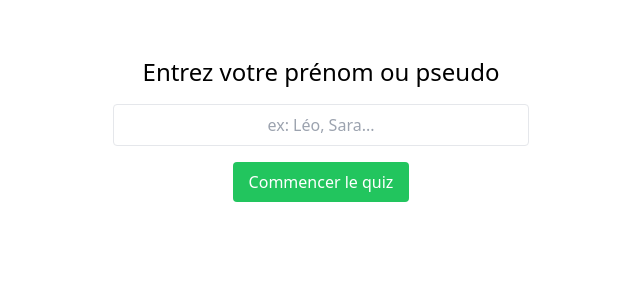
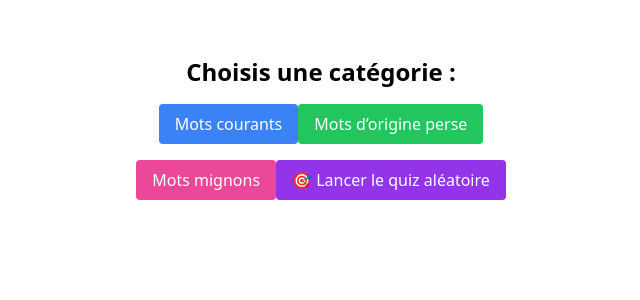
Before and after one commit to salmasamiei/farsi-fun-quiz, a React (Vite) app: page / in a window 1280 px wide. Shown: the top 300 px of the page, without its empty margins (319-959 px from the left). Built offline with nearby package versions, Linux system fonts and the light colour scheme.

Commit message:
Update FarsiFunQuiz.tsx

```diff
--- a/src/components/FarsiFunQuiz.tsx
+++ b/src/components/FarsiFunQuiz.tsx
@@ -1,103 +1,95 @@
 import { useState, useEffect } from "react";
 import { motion } from "framer-motion";
 
-const words = [
-  { farsi: "سلام", transliteration: "Salâm", meaning: "Bonjour", image: "https://upload.wikimedia.org/wikipedia/commons/0/0a/Waving_hand.png" },
-  { farsi: "آب", transliteration: "Âb", meaning: "Eau", image: "https://www.google.com/imgres?q=watter&imgurl=https%3A%2F%2Fwww.trifloridawatertreatment.com%2Fwp-content%2Fuploads%2F2018%2F07%2Fwatter.jpg&imgrefurl=https%3A%2F%2Fwww.trifloridawatertreatment.com%2Fhome%2Fwatter%2F&docid=o8j5vxMcZ6MvyM&tbnid=gEryk7icDCvHbM&vet=12ahUKEwiloKyWhLWOAxWPdaQEHWptIMsQM3oECFUQAA..i&w=440&h=635&hcb=2&ved=2ahUKEwiloKyWhLWOAxWPdaQEHWptIMsQM3oECFUQAA" },
-  { farsi: "نان", transliteration: "Nân", meaning: "Pain", image: "https://www.google.com/url?sa=i&url=https%3A%2F%2Fnanebatool.com%2Fen%2Fthe-most-delicious-types-of-bread-in-iran%2F&psig=AOvVaw24Oo4GJjkOLX7bdJ9KLwn_&ust=1752330833739000&source=images&cd=vfe&opi=89978449&ved=0CBQQjRxqFwoTCID7j6mDtY4DFQAAAAAdAAAAABBH" },
-  { farsi: "گربه", transliteration: "Gorbe", meaning: "Chat", image: "https://thumbs.dreamstime.com/b/cute-cat-24854563.jpg?w=768" },
-  { farsi: "خداحافظ", transliteration: "Khodâ hâfez", meaning: "Au revoir", image: "https://www.google.com/imgres?q=say%20hello%20clipart%20greeting%20bye%20and%20hi&imgurl=https%3A%2F%2Fmedia.baamboozle.com%2Fuploads%2Fimages%2F208564%2F1632766064_46197.png&imgrefurl=https%3A%2F%2Fwww.baamboozle.com%2Fgame%2F1136713&docid=1MDnPXOOqrfrxM&tbnid=FZQyoydGSM1JvM&vet=12ahUKEwjP_KLohLWOAxUbTqQEHfAXJNoQM3oECHsQAA..i&w=800&h=652&hcb=2&ved=2ahUKEwjP_KLohLWOAxUbTqQEHfAXJNoQM3oECHsQAA" },
-];
+const categories = {
+  common: [
+    { farsi: "دوچرخه", transliteration: "docharkhe", meaning: "Vélo", image: "https://upload.wikimedia.org/wikipedia/commons/7/76/Bicycle_icon.png" },
+    { farsi: "بستنی", transliteration: "bastani", meaning: "Glace", image: "https://upload.wikimedia.org/wikipedia/commons/1/15/Ice_cream_cone_icon.png" },
+    { farsi: "آب", transliteration: "âb", meaning: "Eau", image: "https://upload.wikimedia.org/wikipedia/commons/3/34/Water_glass.png" },
+    { farsi: "نان", transliteration: "nân", meaning: "Pain", image: "https://upload.wikimedia.org/wikipedia/commons/4/4c/Flatbread.jpg" }
+  ],
+  persianRoot: [
+    { farsi: "بازار", transliteration: "bâzâr", meaning: "Bazar", image: "https://upload.wikimedia.org/wikipedia/commons/8/89/Bazaar_icon.png" },
+    { farsi: "الگوریتم", transliteration: "algoritm", meaning: "Algorithme", image: "https://upload.wikimedia.org/wikipedia/commons/6/60/Algorithm_icon.png" }
+  ],
+  cute: [
+    { farsi: "گربه", transliteration: "gorbe", meaning: "Chat", image: "https://upload.wikimedia.org/wikipedia/commons/3/3a/Cat03.jpg" },
+    { farsi: "عروسک", transliteration: "aroosak", meaning: "Poupée", image: "https://upload.wikimedia.org/wikipedia/commons/f/f1/Doll_icon.png" }
+  ]
+};
+
+const conversations = {
+  common: ["سلام، می‌تونی دوچرخه من رو ببینی؟ — Bonjour, tu peux voir mon vélo ?"],
+  persianRoot: ["بازار امروز شلوغ بود. — Le bazar était bondé aujourd’hui."],
+  cute: ["گربه‌ام خوابیده! — Mon chat dort !"]
+};
+
+const allWords = [...categories.common, ...categories.persianRoot, ...categories.cute];
 
 export default function FarsiFunQuiz() {
-  const [nickname, setNickname] = useState("");
-  const [started, setStarted] = useState(false);
+  const [category, setCategory] = useState<string | null>(null);
+  const [quizWords, setQuizWords] = useState<typeof allWords>([]);
   const [step, setStep] = useState(0);
   const [answer, setAnswer] = useState("");
   const [score, setScore] = useState(0);
-  const [startTime, setStartTime] = useState<number | null>(null);
-  const [endTime, setEndTime] = useState<number | null>(null);
-  const [timer, setTimer] = useState(15);
 
-  useEffect(() => {
-    if (started && startTime === null) {
-      setStartTime(Date.now());
-    }
-  }, [started]);
-
-  useEffect(() => {
-    if (!started || step >= words.length) return;
-    if (timer <= 0) {
-      setStep((prev) => prev + 1);
-      setAnswer("");
-      setTimer(15);
-      return;
-    }
-    const interval = setInterval(() => setTimer((t) => t - 1), 1000);
-    return () => clearInterval(interval);
-  }, [timer, step, started]);
+  const startQuiz = () => {
+    const shuffled = [...allWords].sort(() => 0.5 - Math.random()).slice(0, 5);
+    setQuizWords(shuffled);
+    setStep(0);
+    setScore(0);
+    setAnswer("");
+    setCategory("quiz");
+  };
 
   const handleAnswer = () => {
-    if (answer.trim().toLowerCase() === words[step].meaning.toLowerCase()) {
+    if (answer.trim().toLowerCase() === quizWords[step].meaning.toLowerCase()) {
       setScore(score + 1);
     }
     setAnswer("");
     setStep(step + 1);
-    setTimer(15);
   };
 
-  const handleFinish = () => {
-    const finishedAt = Date.now();
-    setEndTime(finishedAt);
-    const timeTaken = Math.floor((finishedAt - (startTime ?? finishedAt)) / 1000);
-    const existing = JSON.parse(localStorage.getItem("leaderboard") || "[]");
-    const updated = [...existing, { nickname, score, time: timeTaken, date: new Date().toISOString() }]
-      .sort((a, b) => b.score - a.score || a.time - b.time)
-      .slice(0, 5);
-    localStorage.setItem("leaderboard", JSON.stringify(updated));
-  };
-
-  if (!started) {
+  if (!category) {
     return (
-      <div className="max-w-md mx-auto mt-10 p-4 text-center">
-        <h2 className="text-2xl mb-4">Entrez votre prénom ou pseudo</h2>
-        <input
-          value={nickname}
-          onChange={(e) => setNickname(e.target.value)}
-          className="p-2 border rounded w-full text-center"
-          placeholder="ex: Léo, Sara..."
-        />
-        <button
-          disabled={!nickname.trim()}
-          onClick={() => setStarted(true)}
-          className="mt-4 bg-green-500 hover:bg-green-600 text-white px-4 py-2 rounded"
-        >
-          Commencer le quiz
-        </button>
+      <div className="max-w-md mx-auto mt-10 p-4 text-center space-y-4">
+        <h2 className="text-2xl font-bold">Choisis une catégorie :</h2>
+        <button onClick={() => setCategory("common")} className="bg-blue-500 text-white px-4 py-2 rounded">Mots courants</button>
+        <button onClick={() => setCategory("persianRoot")} className="bg-green-500 text-white px-4 py-2 rounded">Mots d’origine perse</button>
+        <button onClick={() => setCategory("cute")} className="bg-pink-500 text-white px-4 py-2 rounded">Mots mignons</button>
+        <button onClick={startQuiz} className="bg-purple-600 text-white px-4 py-2 rounded">🎯 Lancer le quiz aléatoire</button>
       </div>
     );
   }
 
-  if (step >= words.length) {
-    handleFinish();
-    const leaderboard = JSON.parse(localStorage.getItem("leaderboard") || "[]");
+  if (category !== "quiz") {
     return (
-      <div className="text-center mt-10">
-        <h1 className="text-3xl font-bold">🎉 Bravo {nickname} !</h1>
-        <p className="text-xl mt-4">Score : {score} / {words.length}</p>
-        <p className="mt-2">Classement local :</p>
-        <ul className="mt-2 space-y-1">
-          {leaderboard.map((entry: any, index: number) => (
-            <li key={index}>
-              {index + 1}. {entry.nickname} – {entry.score}/{words.length} – {entry.time}s
-            </li>
-          ))}
-        </ul>
+      <div className="max-w-md mx-auto mt-10 p-4 text-center">
+        <h2 className="text-2xl font-bold mb-4">{category === "common" ? "Mots courants" : category === "persianRoot" ? "Dérivés du persan" : "Mots mignons"}</h2>
+        {categories[category].map((word, idx) => (
+          <div key={idx} className="mb-6">
+            <img src={word.image} alt={word.meaning} className="w-24 h-24 mx-auto mb-2" />
+            <h3 className="text-3xl">{word.farsi}</h3>
+            <p className="text-sm">({word.transliteration}) — {word.meaning}</p>
+          </div>
+        ))}
+        <div className="mt-6 italic text-gray-700">Exemple :<br />{conversations[category][0]}</div>
+        <button onClick={() => setCategory(null)} className="mt-4 bg-gray-400 text-white px-4 py-2 rounded">Retour</button>
       </div>
     );
   }
 
-  const word = words[step];
+  if (step >= quizWords.length) {
+    return (
+      <div className="text-center mt-10">
+        <h1 className="text-3xl font-bold">🎉 Bravo !</h1>
+        <p className="text-xl mt-4">Score : {score} / {quizWords.length}</p>
+        <button onClick={() => setCategory(null)} className="mt-6 bg-gray-500 text-white px-4 py-2 rounded">Retour à l'accueil</button>
+      </div>
+    );
+  }
+
+  const word = quizWords[step];
 
   return (
     <motion.div className="max-w-md mx-auto mt-10 p-4" initial={{ opacity: 0 }} animate={{ opacity: 1 }}>
@@ -105,19 +97,13 @@ export default function FarsiFunQuiz() {
         <img src={word.image} alt={word.meaning} className="w-48 h-48 object-contain mx-auto" />
         <h2 className="text-4xl mt-4">{word.farsi}</h2>
         <p className="text-xl text-gray-600">({word.transliteration})</p>
-        <div className="text-red-600 font-bold text-lg mt-2">⏱ Temps restant : {timer}s</div>
         <input
           placeholder="Que veut dire ce mot en français ?"
           value={answer}
           onChange={(e) => setAnswer(e.target.value)}
           className="mt-6 p-2 border rounded w-full text-center"
         />
-        <button
-          onClick={handleAnswer}
-          className="mt-4 bg-blue-500 hover:bg-blue-600 text-white px-4 py-2 rounded"
-        >
-          Valider
-        </button>
+        <button onClick={handleAnswer} className="mt-4 bg-blue-500 hover:bg-blue-600 text-white px-4 py-2 rounded">Valider</button>
       </div>
     </motion.div>
   );
```
